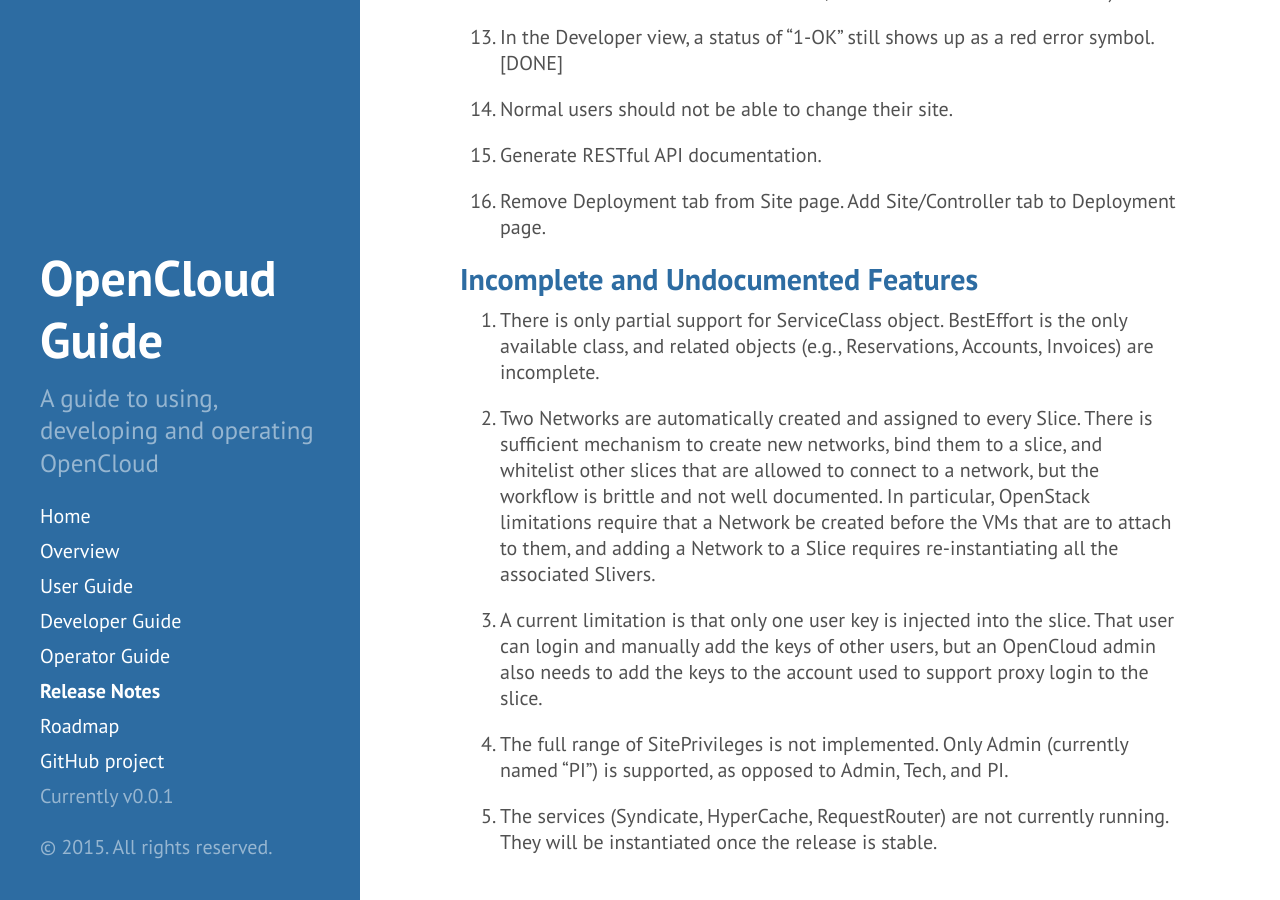
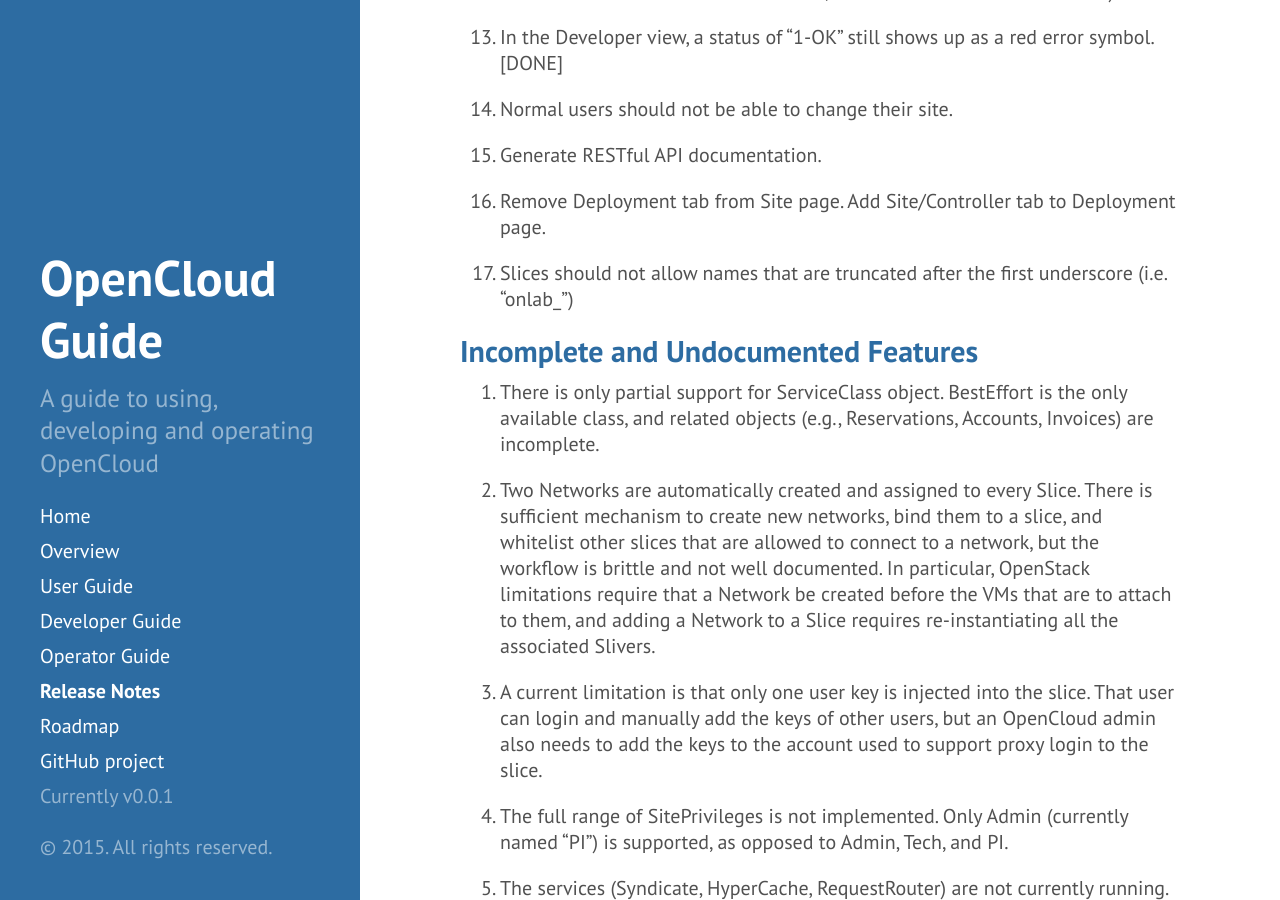
Before and after one commit to open-cloud/open-cloud.github.io.old, a Jekyll site: the page built from 4_notes.md, in a window 1280 px wide and 900 px high, scrolled down 1064 px. Built offline with Jekyll 4.4.1, drawn with Linux system fonts in a browser that asks for light colours; Markdown is read by kramdown in place of the engine named in the settings.

Commit message:
add note about short slice names

```diff
--- a/4_notes.md
+++ b/4_notes.md
@@ -55,6 +55,8 @@
 16. Remove Deployment tab from Site page. Add Site/Controller tab to
     Deployment page.
 
+17. Slices should not allow names that are truncated after the first underscore (i.e. "onlab_")
+
 ##Incomplete and Undocumented Features
 
 1. There is only partial support for ServiceClass object.
```
